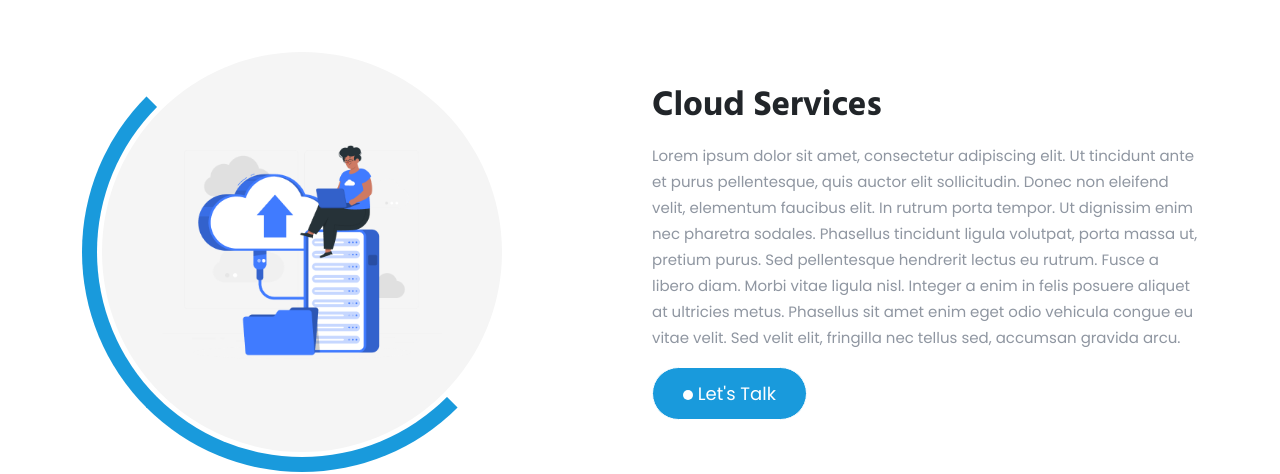
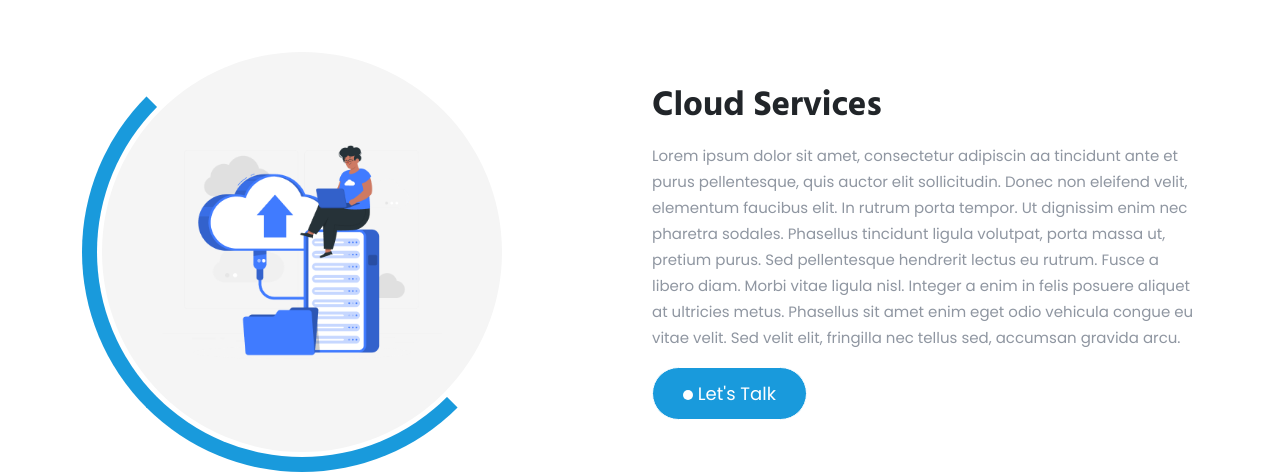
Before and after one commit to harsh0482/website, a plain HTML site: page services.html in a window 1280 px wide. Shown: the part 2640-3114 px from the top of the page. Drawn offline with Linux system fonts and the light colour scheme.

Commit message:
services page change

```diff
--- a/services.html
+++ b/services.html
@@ -192,8 +192,7 @@
                 <div class="col-lg-6">
                     <div class="product_details">
                         <h2 class="text-center text-lg-start">Cloud Services</h2>
-                        <p class="text-center text-lg-start py-3">Lorem ipsum dolor sit amet, consectetur adipiscing elit. Ut
-                            tincidunt ante et purus
+                        <p class="text-center text-lg-start py-3">Lorem ipsum dolor sit amet, consectetur adipiscin aa tincidunt ante et purus
                             pellentesque, quis auctor elit sollicitudin. Donec non eleifend velit, elementum faucibus
                             elit. In rutrum porta tempor. Ut dignissim enim nec pharetra sodales. Phasellus tincidunt
                             ligula volutpat, porta massa ut, pretium purus. Sed pellentesque hendrerit lectus eu rutrum.
```
